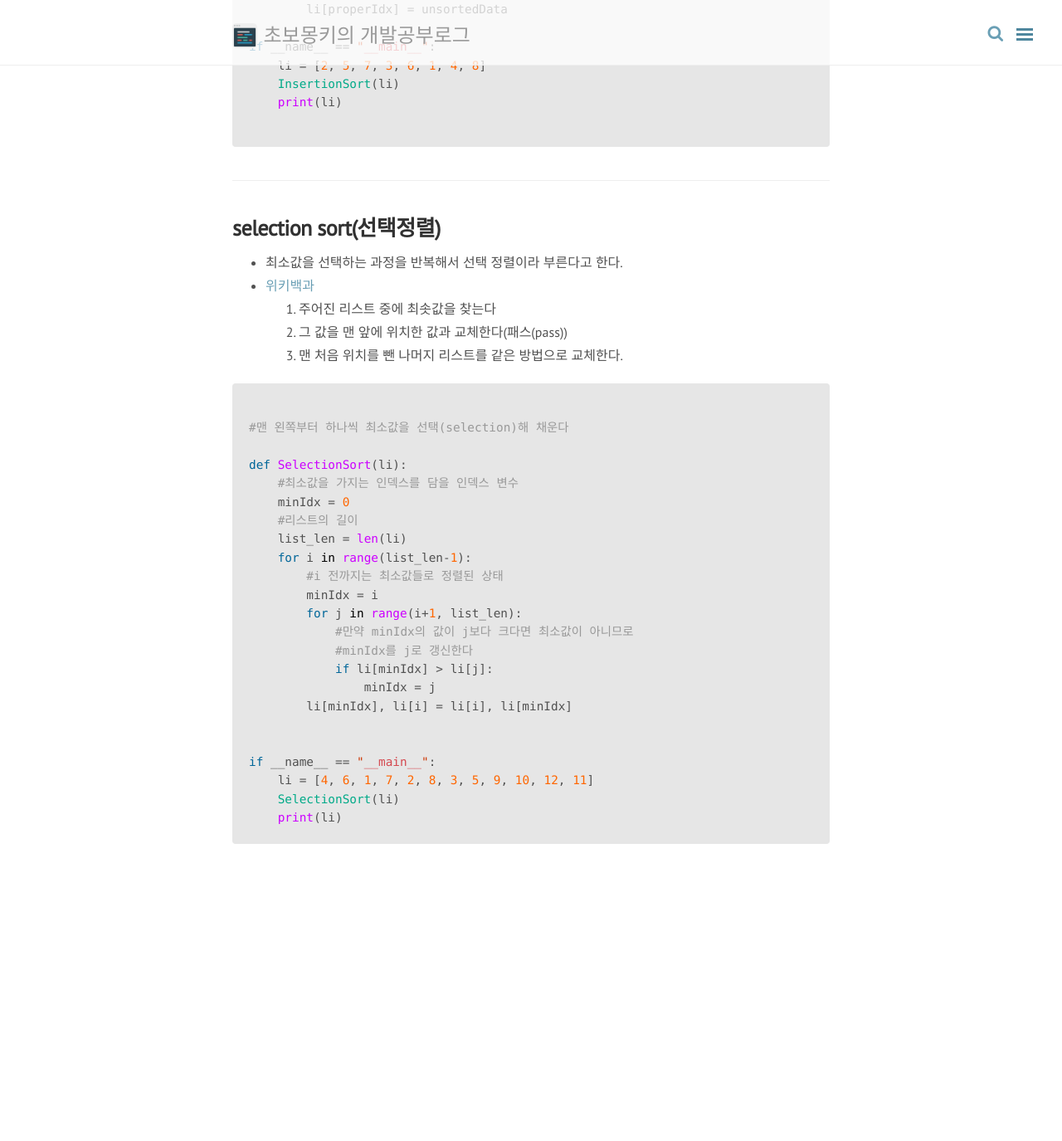
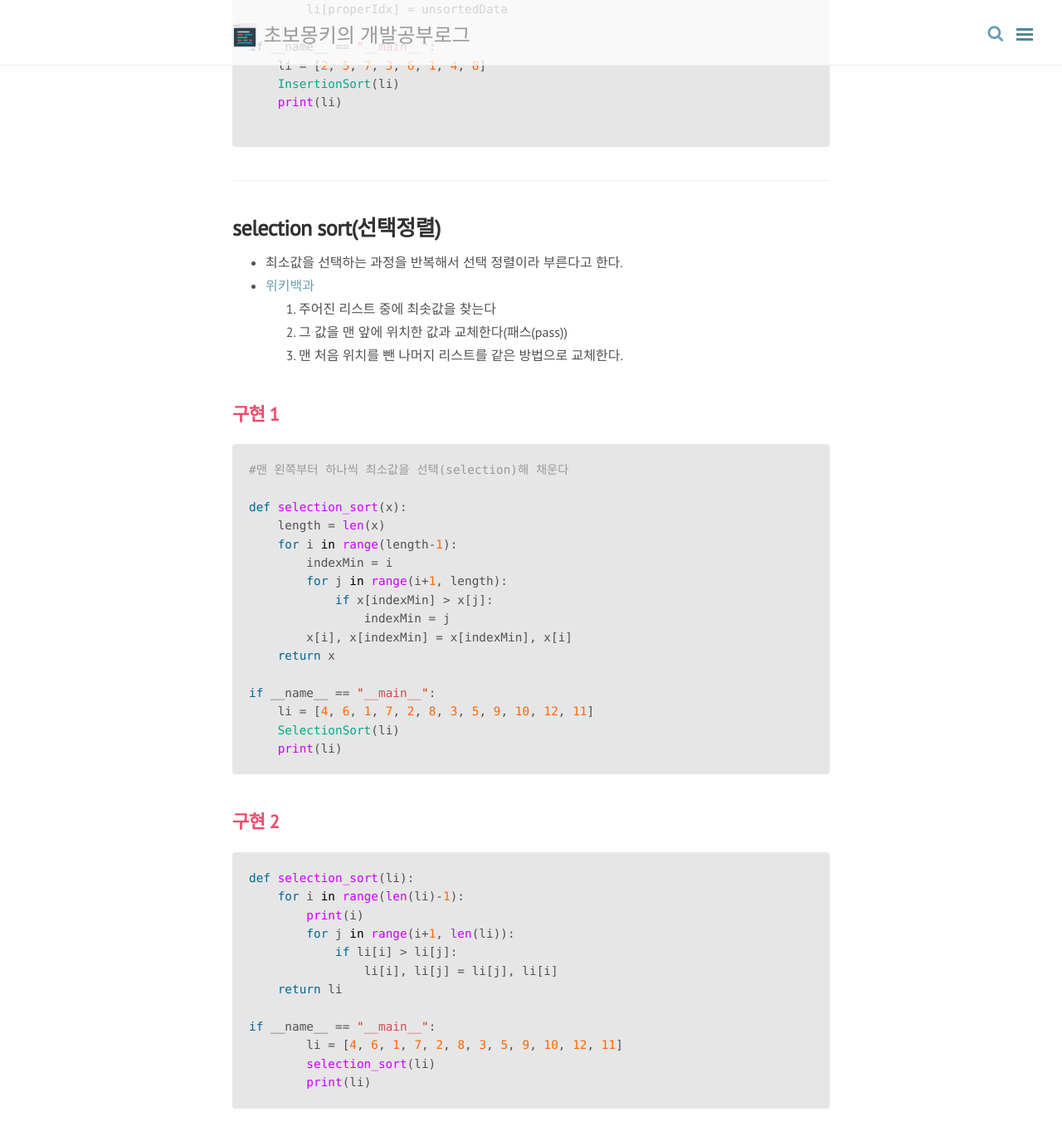
Before and after one commit to wayhome25/wayhome25.github.io, a Jekyll site: the page built from _posts/cs/2017-04-16-cs-17.md, in a window 1280 px wide and 1400 px high, scrolled down 2315 px. Shown: the top 1375 px of the window at 83% size. Built offline with Jekyll 4.4.1, drawn with Linux system fonts in a browser that asks for light colours; nearby versions of some CDN libraries; comment, search, counter and statistics services are not loaded; before the commit the page ends 3396 px from its top, so only the background shows below that.

````diff
--- a/_posts/cs/2017-04-16-cs-17.md
+++ b/_posts/cs/2017-04-16-cs-17.md
@@ -106,28 +106,39 @@
 2. 그 값을 맨 앞에 위치한 값과 교체한다(패스(pass))
 3. 맨 처음 위치를 뺀 나머지 리스트를 같은 방법으로 교체한다.
 
+## 구현 1
 ```python
-
 #맨 왼쪽부터 하나씩 최소값을 선택(selection)해 채운다
 
-def SelectionSort(li):
-    #최소값을 가지는 인덱스를 담을 인덱스 변수
-    minIdx = 0
-    #리스트의 길이
-    list_len = len(li)
-    for i in range(list_len-1):
-        #i 전까지는 최소값들로 정렬된 상태
-        minIdx = i
-        for j in range(i+1, list_len):
-            #만약 minIdx의 값이 j보다 크다면 최소값이 아니므로
-            #minIdx를 j로 갱신한다
-            if li[minIdx] > li[j]:
-                minIdx = j
-        li[minIdx], li[i] = li[i], li[minIdx]
-
+def selection_sort(x):
+    length = len(x)
+    for i in range(length-1):
+        indexMin = i
+        for j in range(i+1, length):
+            if x[indexMin] > x[j]:
+                indexMin = j
+        x[i], x[indexMin] = x[indexMin], x[i]
+    return x
 
 if __name__ == "__main__":
     li = [4, 6, 1, 7, 2, 8, 3, 5, 9, 10, 12, 11]
     SelectionSort(li)
     print(li)
 ```
+
+## 구현 2
+
+```python
+def selection_sort(li):
+    for i in range(len(li)-1):
+        print(i)
+        for j in range(i+1, len(li)):
+            if li[i] > li[j]:
+                li[i], li[j] = li[j], li[i]
+    return li
+
+if __name__ == "__main__":
+	li = [4, 6, 1, 7, 2, 8, 3, 5, 9, 10, 12, 11]
+	selection_sort(li)
+	print(li)
+```
````
